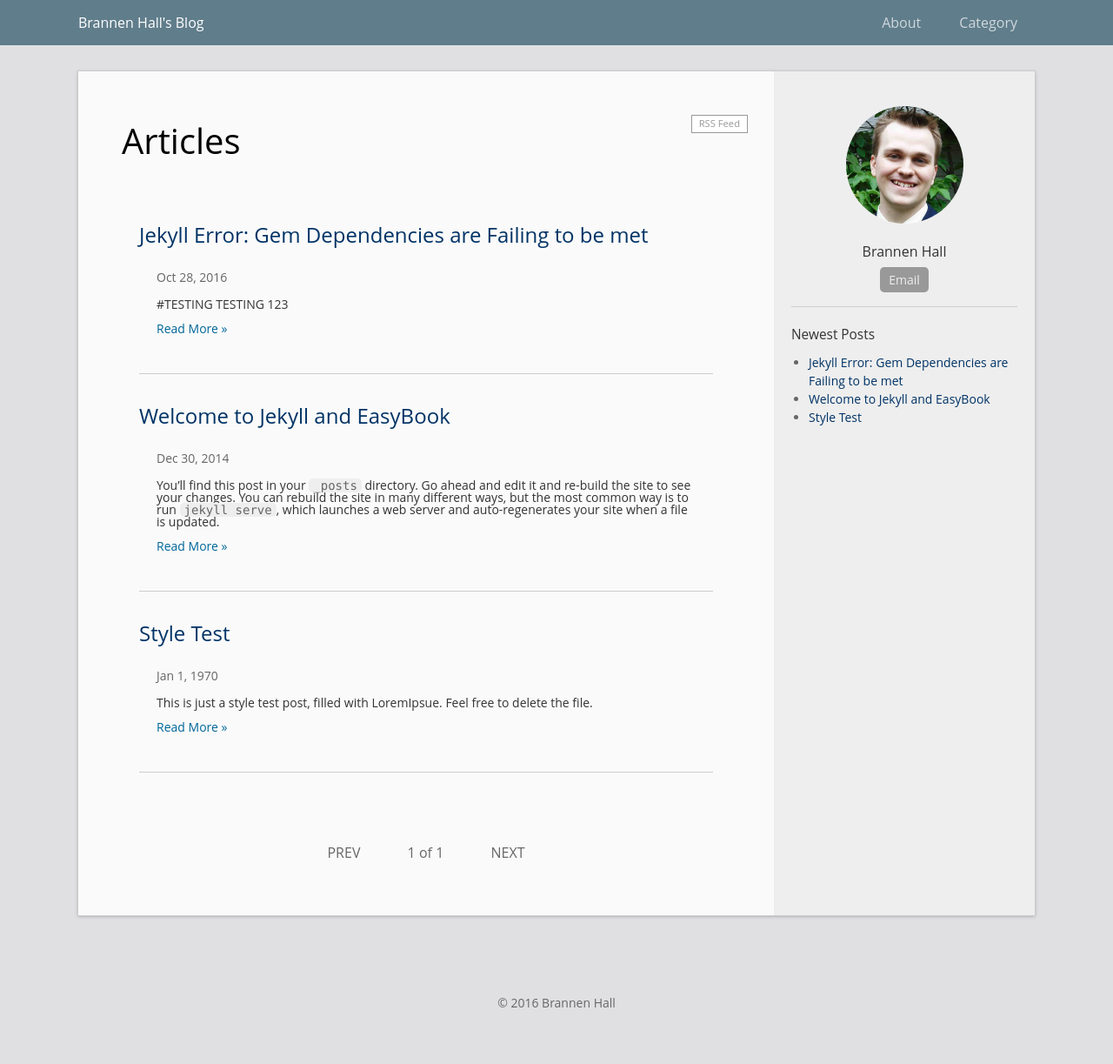
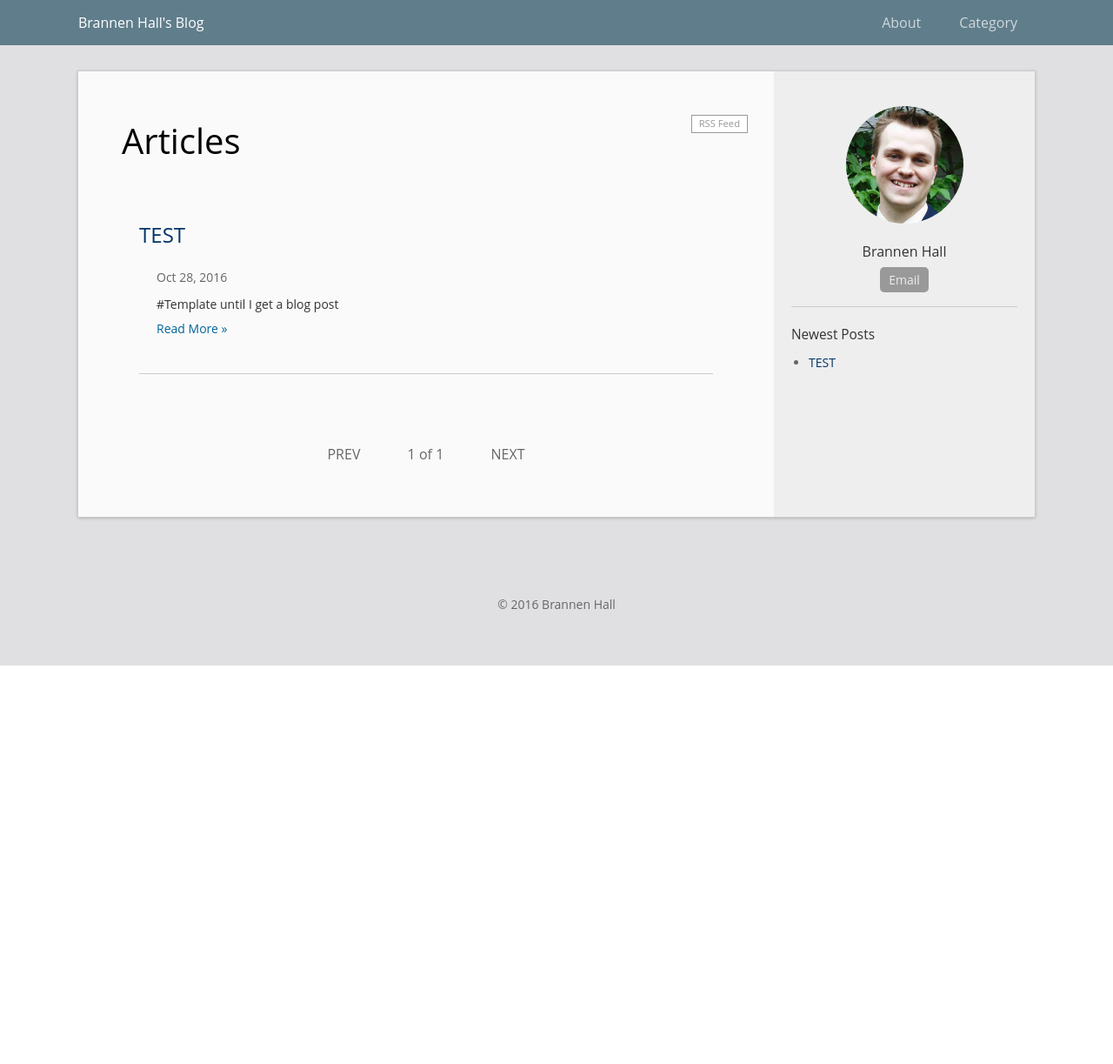
Before and after one commit to BrannenGH/BrannenGHH.github.io, a Jekyll site: the page built from index.html, in a window 1280 px wide. Shown: the whole page at 87% size. Built offline with Jekyll 4.4.1, drawn with Linux system fonts in a browser that asks for light colours; the list of posts is cut into pages by our own code; after the commit the page ends 900 px from its top, so only the background shows below that; part of the change alters nothing that is shown.

Commit message:
Removed template pages

````diff
--- a/_posts/1970-01-01-test.md
+++ /dev/null
@@ -1,78 +0,0 @@
----
-layout: post
-title:  "Style Test"
-date:   1970-01-01 08:00
-categories: jekyll
-permalink: /archivers/test
----
-
-This is just a style test post, filled with LoremIpsue. Feel free to delete the file.
-
-![](http://lorempixel.com/400/200/)
-
-# Lorem ipsum dolor
-
-Sit amet, consectetur adipiscing elit. Phasellus nisi odio, scelerisque vitae volutpat non, facilisis non erat. In gravida placerat pulvinar. Maecenas ac pretium sem. In consectetur nulla leo, ut maximus nisi volutpat eget. Vestibulum vitae malesuada risus, egestas placerat felis. In sed sollicitudin elit. Sed bibendum porttitor dui.
-
-## Condimentum mauris Accumsan
-
-Eu. Suspendisse scelerisque, orci vel elementum accumsan, sem turpis congue justo, et vulputate lacus orci vel felis. Pellentesque at gravida felis, vitae pretium erat. Pellentesque convallis mi vitae lectus semper, quis pellentesque lectus tristique.
-
-## Duis a nibh in
-
-Consectetur ultrices. Cum sociis natoque penatibus et magnis dis parturient montes, nascetur ridiculus mus.
-
-> Vivamus placerat, tortor et aliquam porttitor, risus mi dapibus neque, vitae vulputate urna.
-> -- Lorem
-
-Apurus vel sapien. Fusce at condimentum nibh.
-
-### Donec ut urna
-
-A dolor rhoncus posuere vel porttitor tortor. Integer ex lacus, sagittis ac tellus et, laoreet condimentum massa.
-
-![](http://lorempixel.com/400/400/)
-
-Aliquam tempor pharetra lacus, vel bibendum purus dapibus nec. Integer hendrerit massa ut libero euismod, id gravida neque facilisis.
-
-## Nunc nec
-
-Karan justo id turpis auctor pharetra. Fusce pretium ornare facilisis. Aliquam eget scelerisque ex, eu volutpat leo. Proin pharetra est felis, sit amet suscipit orci mattis quis.
-
-1. Etiam bibendum purus tincidunt
-2. As dapibus enim et, porta ligula.
-3. Morbi tempus, mauris sed sodales auctor, nulla erat fringilla purus, vel sodales nulla nunc sit amet purus.
-4. Praesent pellentesque urna et leo eleifend molestie ac ac ex.
-5. Ut eu sagittis metus, et malesuada libero.
-
-Class aptent taciti sociosqu ad litora torquent per conubia nostra, per inceptos himenaeos. Etiam placerat mauris a libero tempus facilisis. Maecenas ut augue lacinia, ornare mi in, lobortis arcu. Lorem ipsum dolor sit amet, consectetur adipiscing elit. Duis justo elit, blandit vel tincidunt ac, imperdiet ut neque.
-
-# Class aptent
-
-taciti sociosqu ad litora torquent per conubia nostra, per inceptos himenaeos. Aliquam erat volutpat. Sed at semper sem. Morbi in finibus tellus. Pellentesque nec dapibus risus.
-
-~~~cpp
-  #include <iostream>
-
-  int main () {
-    std::cout << "Hello world!" << std::endl;
-  }
-~~~
-
-vitae erat non congue. Proin sagittis vitae justo at cursus. Phasellus egestas bibendum urna vel condimentum.
-
-## Fusce a ullamcorper nisl
-
-Pellentesque vehicula faucibus nibh, **a pharetra odio pretium ac.** Mauris eget gravida orci, vitae tincidunt urna. Integer pharetra ante in porta maximus. Morbi ac arcu lacinia, posuere mauris vitae, lobortis dui. Lorem ipsum dolor sit amet, consectetur adipiscing elit. Nunc vitae metus nibh. Cras quis malesuada nisi. Ut porttitor, ipsum vel suscipit posuere, elit purus egestas velit, ac lobortis urna orci nec mi.
-
-## Maecenas bibendum nisi
-
-Aleo facilisis porttitor ac ac metus. **Vivamus faucibus faucibus bibendum.** Donec efficitur consectetur erat quis porttitor. Ut id euismod nunc. Sed venenatis eleifend suscipit. Donec magna purus, porta eget enim a, ornare porttitor nibh. Cras nisl nibh, viverra vitae magna quis, hendrerit facilisis sem.
-
-| table | test | lorem |
-|:-----:|:----:|:-----:|
-| Praesent ultrices | convallis lorem | at sollicitudin enim |
-| Mauris | tristique cursus | arcu ac |
-| facilisis | Proin |  vulputate neque lectus|
-
- maximus malesuada est rutrum ac. Sed blandit semper faucibus. Nam venenatis consectetur malesuada. Nulla lacus purus, ultrices ac eros porttitor, finibus sodales augue. Suspendisse tincidunt, felis in placerat euismod, libero nulla interdum nisl, commodo efficitur felis dui in libero. Integer lobortis sapien sit amet orci tristique auctor a sit amet neque. Nunc tincidunt iaculis purus eget maximus. Fusce risus justo, rutrum at magna sed, rhoncus lacinia lectus. Vivamus lobortis odio ex, ac vehicula nunc facilisis non. Aliquam fermentum diam massa. Sed cursus, nisi varius laoreet aliquet, tortor urna porta turpis, in dictum urna enim vel leo. Etiam at lacus lorem. Vivamus ornare vitae nisl vel malesuada.
--- a/_posts/2014-12-30-welcome-to-jekyll.markdown
+++ /dev/null
@@ -1,63 +0,0 @@
----
-layout: post
-title:  "Welcome to Jekyll and EasyBook"
-date:   2014-12-30 09:00:13
-categories: jekyll update
-permalink: /archivers/hello
----
-
-You’ll find this post in your `_posts` directory. Go ahead and edit it and re-build the site to see your changes. You can rebuild the site in many different ways, but the most common way is to run `jekyll serve`, which launches a web server and auto-regenerates your site when a file is updated.
-
-To add new posts, simply add a file in the `_posts` directory that follows the convention `YYYY-MM-DD-name-of-post.ext` and includes the necessary front matter. Take a look at the source for this post to get an idea about how it works.
-
-GitHub Flavored Markdown is supported.
-
-```ruby
-def print_hi(name)
-  puts "Hi, #{name}"
-end
-print_hi('Tom')
-#=> prints 'Hi, Tom' to STDOUT.
-```
-
-## EasyBook Advanced Functions ##
-
-You are using [EasyBook][github-easybook] the template from [laobubu.net](http://laobubu.net). Therefore some features are supported now:
-
-* **Pagination** is enabled.
-* **Disqus** or **多说** is ready.
-* **TOC** for posts is enabled.
-* **Profile** including your links and avatar on the sidebar.
-* *And more...*
-
-> **Tips:** You can disable Disqus or 多说 on posts/pages by adding `nocomments: true` into [YAML Front Matter][frontmatter].
-
-EasyBook uses upaiyun CDN to make everyone lncluding Chinese visitors feel speedy. You can find it in `_includes/footer.html` and change it to your favorite CDN like Google CDN.
-
-## Support me by... ##
-
-### Add a link ###
-
-EasyBook does not make the footer heavy; the link to theme could be on `about.md`:
-
-> This website is using [laobubu](http://laobubu.net)'s theme: [EasyBook](https://github.com/laobubu/jekyll-theme-EasyBook)
-
-### Donate (PayPal or 支付宝) ###
-
-That's the best :smile:
-
-Please visit [http://laobubu.net/donate.html](http://laobubu.net/donate.html)
-
-### Star and Fork on GitHub (free) ###
-
-Not going to donate? That's okay. You can also send out your precious star [on GitHub][github-easybook].
-
-## And Here We Go ##
-
-Check out the [Jekyll docs][jekyll] for more info on how to get the most out of Jekyll. File all bugs/feature requests at [Jekyll’s GitHub repo][jekyll-gh]. If you have questions, you can ask them on [Jekyll’s dedicated Help repository][jekyll-help].
-
-[jekyll]:      http://jekyllrb.com
-[jekyll-gh]:   https://github.com/jekyll/jekyll
-[jekyll-help]: https://github.com/jekyll/jekyll-help
-[frontmatter]: http://jekyllrb.com/docs/frontmatter/
-[github-easybook]: https://github.com/laobubu/jekyll-theme-EasyBook
--- a/_posts/2016-10-28-solving-jekyll-issues.md
+++ b/_posts/2016-10-28-solving-jekyll-issues.md
@@ -1,11 +1,9 @@
 ---
 layout: post
-title:  "Jekyll Error: Gem Dependencies are Failing to be met"
+title:  "TEST"
 date:   2016-10-28 10:30:00
-categories: jekyll computers tech-support
-permalink: /archivers/jekyll-gem-issue
+categories: template
+permalink: /archive/test
 ---
 
-#TESTING TESTING 123
-
-Testing some more
+#Template until I get a blog post
````
Also changed, not shown: 9 other files.
